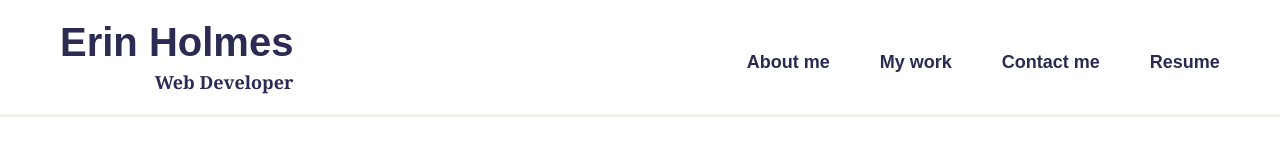
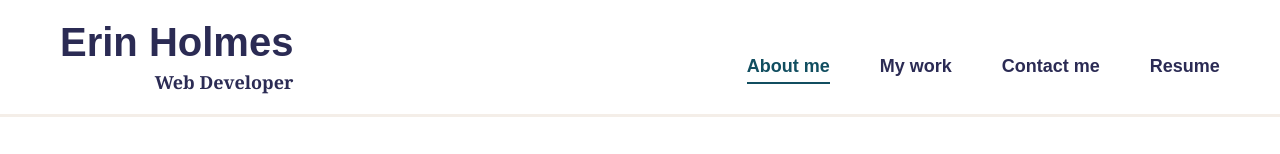
Before and after one commit to emholmes/react-portfolio, a React (Create React App) app: page / in a window 1280 px wide. Shown: the top 154 px of the page. Built offline with nearby package versions, Linux system fonts and the light colour scheme.

Commit message:
add nav list items dynamically, set state on active nav links

```diff
--- a/src/components/Navigation/index.js
+++ b/src/components/Navigation/index.js
@@ -1,12 +1,28 @@
+import { useState } from "react";
 
 const Navigation = () => {
+  const [navLinks] = useState([
+    { name: "About me" },
+    { name: "My work"},
+    { name: "Contact me"},
+    { name: "Resume" }
+  ]);
+
+  const [currentNavLink, setcurrentNavLink] = useState(navLinks[0]);
+
   return (
     <nav>
       <ul>
-          <li><a href="#about-me">About me</a></li>
-          <li><a href="#my-work">My work</a></li>
-          <li><a href="#contact-me">Contact me</a></li>
-          <li><a href="./assets/resume/erinholmes-resume-linkedin.pdf">Resume</a></li>
+        {navLinks.map((link) => (
+          <li className={`${currentNavLink.name === link.name && "navActive"}`} key={link.name}>
+            <span onClick={() => {
+              setcurrentNavLink(link);
+
+            }}>
+                {link.name}
+            </span>
+          </li>
+        ))}
       </ul>
     </nav>
   )
--- a/src/index.css
+++ b/src/index.css
@@ -84,13 +84,21 @@ header nav ul {
   padding-top: 10px;
 }
 
-header nav ul li a {
+header nav ul li {
   padding: 15px 0 5px;
   margin: 25px;
   text-decoration: none;
   color: var(--dark-blue);
   font-weight: bold;
   font-size: 18px;
+  cursor: pointer;
+  border-bottom: 2px solid transparent;
+}
+
+header nav ul li:hover,
+.navActive {
+  border-bottom: 2px solid var(--dark-teal);
+  color: var(--dark-teal);
 }
 
 .h1-block {
```
